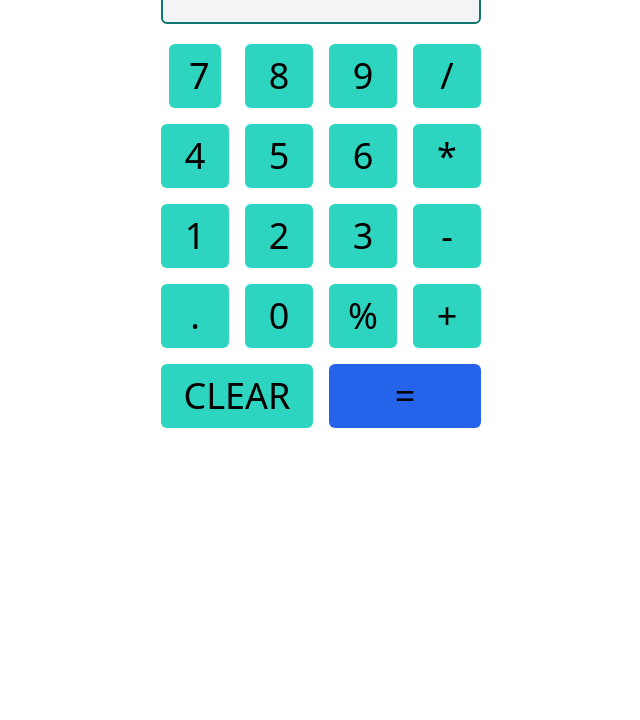
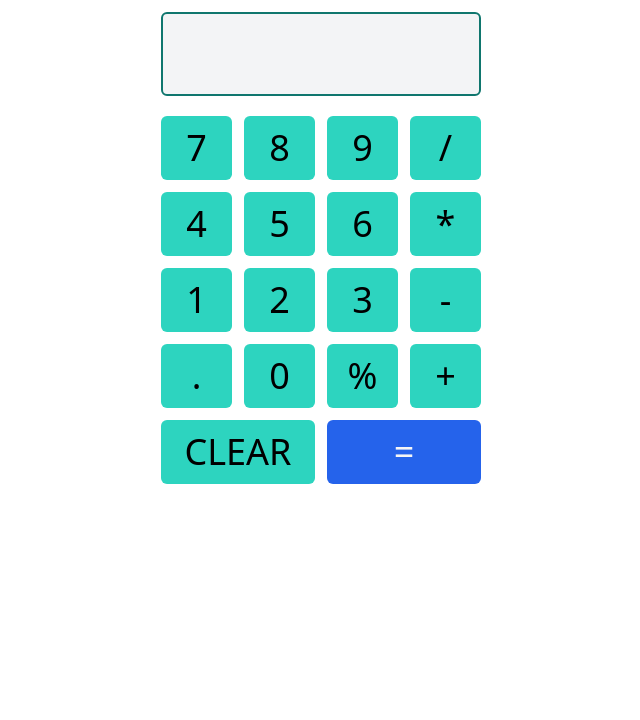
Before and after one commit to FaiazArRafi/simple-calculator, a plain HTML site: page index.html in a window 1280 px wide. Shown: the part 80-800 px from the top of the page, without its empty margins (319-959 px from the left). Drawn offline with nearby package versions, Linux system fonts and the light colour scheme.

Commit message:
fix: modified UI
added heading and border, reduce the gap between buttons

```diff
--- a/index.html
+++ b/index.html
@@ -1,5 +1,6 @@
 <!DOCTYPE html>
 <html lang="en">
+
 <head>
     <meta charset="UTF-8">
     <meta http-equiv="X-UA-Compatible" content="IE=edge">
@@ -7,38 +8,63 @@
     <title>Simple Calculator</title>
     <script src="https://cdn.tailwindcss.com"></script>
 </head>
+
 <body>
+
     <body>
         <header>
-            <!-- <h1 class="text-6xl text-center mb-10 mt-5">Calculator</h1> -->
+            <h1 class="text-4xl text-center mb-3 mt-5 "><span class="border-2 border-black px-2 rounded-md">Calculator</span> </h1>
         </header>
         <main>
             <section>
                 <div class="text-center ">
-                    <input type="tel" name="" id="input-field" class="bg-gray-100 py-5 my-5 w-1/4 rounded-md mb-5 border-solid border-2 border-teal-700 text-4xl"><div>
-        <div id="btn-container" class="grid grid-cols-4 gap-4 w-1/4 text-center text-4xl mx-auto container">
-            <button class="rounded-md md:py-3 px-5 bg-teal-400 mx-2 hover:bg-teal-600 hover:text-neutral-100" onclick="showOnDisplay('7')">7</button>
-            <button class="rounded-md md:py-3 px-5  bg-teal-400 hover:bg-teal-600 hover:text-neutral-100" onclick="showOnDisplay('8')">8</button>
-            <button class="rounded-md md:py-3 px-5  bg-teal-400 hover:bg-teal-600 hover:text-neutral-100" onclick="showOnDisplay('9')">9</button>
-            <button class="rounded-md py-3 bg-teal-400 hover:bg-teal-600 hover:text-neutral-100" onclick="showOnDisplay('/')">/</button>
-            <button class="rounded-md py-3 bg-teal-400 hover:bg-teal-600 hover:text-neutral-100" onclick="showOnDisplay('4')">4</button>
-            <button class="rounded-md py-3 bg-teal-400 hover:bg-teal-600 hover:text-neutral-100" onclick="showOnDisplay('5')">5</button>
-            <button class="rounded-md py-3 bg-teal-400 hover:bg-teal-600 hover:text-neutral-100" onclick="showOnDisplay('6')">6</button>
-            <button class="rounded-md py-3 bg-teal-400 hover:bg-teal-600 hover:text-neutral-100" onclick="showOnDisplay('*')">*</button>
-            <button class="rounded-md py-3 bg-teal-400 hover:bg-teal-600 hover:text-neutral-100" onclick="showOnDisplay('1')">1</button>
-            <button class="rounded-md py-3 bg-teal-400 hover:bg-teal-600 hover:text-neutral-100" onclick="showOnDisplay('2')">2</button>
-            <button class="rounded-md py-3 bg-teal-400 hover:bg-teal-600 hover:text-neutral-100" onclick="showOnDisplay('3')">3</button>
-            <button class="rounded-md py-3 bg-teal-400 hover:bg-teal-600 hover:text-neutral-100" onclick="showOnDisplay('-')">-</button>
-            <button class="rounded-md py-3 bg-teal-400 hover:bg-teal-600 hover:text-neutral-100" onclick="showOnDisplay('.')"">.</button>
-            <button class="rounded-md py-3 bg-teal-400 hover:bg-teal-600 hover:text-neutral-100" onclick="showOnDisplay('0')">0</button>
-            <button class="rounded-md py-3 bg-teal-400 hover:bg-teal-600 hover:text-neutral-100" onclick="showOnDisplay('%')">%</button>
-            <button class="rounded-md py-3 bg-teal-400 hover:bg-teal-600 hover:text-neutral-100" onclick="showOnDisplay('+')">+</button>
-            <button class="col-span-2  rounded-md py-3 bg-teal-400 hover:bg-teal-600 hover:text-neutral-100" id="del">CLEAR</button>
-            <button class="col-span-2 rounded-md py-3 bg-blue-600 hover:bg-blue-900 hover:text-neutral-100" onclick="calculate()">=</button>
-      </div>
+                    <input type="tel" name="" id="input-field"
+                        class="bg-gray-100 py-5 my-5 w-1/4 rounded-md mb-5 border-solid border-2 border-teal-700 text-4xl">
+                    <div>
+                        <div id="btn-container"
+                            class="grid grid-cols-4 gap-3 w-1/4 text-center text-4xl mx-auto container">
+                            <button class="rounded-md py-3 bg-teal-400 hover:bg-teal-600 hover:text-neutral-100"
+                                onclick="showOnDisplay('7')">7</button>
+                            <button class="rounded-md py-3 bg-teal-400 hover:bg-teal-600 hover:text-neutral-100"
+                                onclick="showOnDisplay('8')">8</button>
+                            <button class="rounded-md py-3 bg-teal-400 hover:bg-teal-600 hover:text-neutral-100"
+                                onclick="showOnDisplay('9')">9</button>
+                            <button class="rounded-md py-3 bg-teal-400 hover:bg-teal-600 hover:text-neutral-100"
+                                onclick="showOnDisplay('/')">/</button>
+                            <button class="rounded-md py-3 bg-teal-400 hover:bg-teal-600 hover:text-neutral-100"
+                                onclick="showOnDisplay('4')">4</button>
+                            <button class="rounded-md py-3 bg-teal-400 hover:bg-teal-600 hover:text-neutral-100"
+                                onclick="showOnDisplay('5')">5</button>
+                            <button class="rounded-md py-3 bg-teal-400 hover:bg-teal-600 hover:text-neutral-100"
+                                onclick="showOnDisplay('6')">6</button>
+                            <button class="rounded-md py-3 bg-teal-400 hover:bg-teal-600 hover:text-neutral-100"
+                                onclick="showOnDisplay('*')">*</button>
+                            <button class="rounded-md py-3 bg-teal-400 hover:bg-teal-600 hover:text-neutral-100"
+                                onclick="showOnDisplay('1')">1</button>
+                            <button class="rounded-md py-3 bg-teal-400 hover:bg-teal-600 hover:text-neutral-100"
+                                onclick="showOnDisplay('2')">2</button>
+                            <button class="rounded-md py-3 bg-teal-400 hover:bg-teal-600 hover:text-neutral-100"
+                                onclick="showOnDisplay('3')">3</button>
+                            <button class="rounded-md py-3 bg-teal-400 hover:bg-teal-600 hover:text-neutral-100"
+                                onclick="showOnDisplay('-')">-</button>
+                            <button class="rounded-md py-3 bg-teal-400 hover:bg-teal-600 hover:text-neutral-100"
+                                onclick="showOnDisplay('.')"">.</button>
+    <button class=" rounded-md py-3 bg-teal-400 hover:bg-teal-600 hover:text-neutral-100"
+                                onclick="showOnDisplay('0')">0</button>
+                            <button class="rounded-md py-3 bg-teal-400 hover:bg-teal-600 hover:text-neutral-100"
+                                onclick="showOnDisplay('%')">%</button>
+                            <button class="rounded-md py-3 bg-teal-400 hover:bg-teal-600 hover:text-neutral-100"
+                                onclick="showOnDisplay('+')">+</button>
+                            <button
+                                class="col-span-2  rounded-md py-3 bg-teal-400 hover:bg-teal-600 hover:text-neutral-100"
+                                id="del">CLEAR</button>
+                            <button class="col-span-2 rounded-md py-3 bg-blue-600 text-neutral-100 hover:bg-blue-900"
+                                onclick="calculate()">=</button>
+                        </div>
             </section>
         </main>
 
         <script src="/script.js"></script>
-</body>
+    </body>
+
 </html>
```
